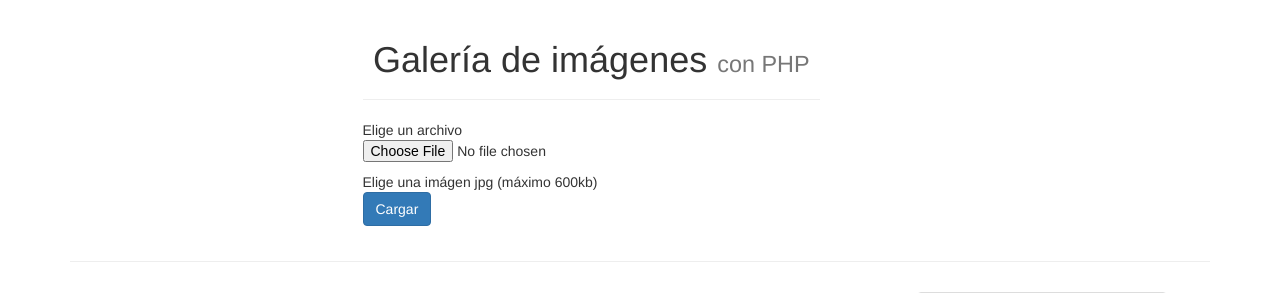
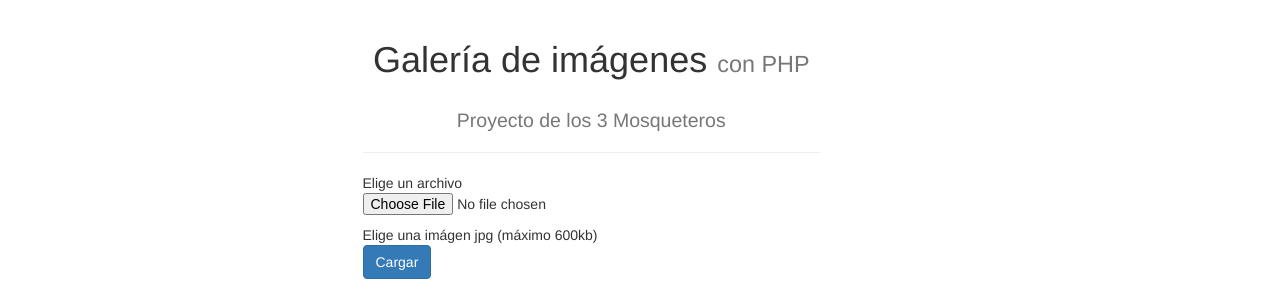
Before and after one commit to NicoDalmas/galeria, a PHP site: page /index.php in a window 1280 px wide. Shown: the top 293 px of the page. Run offline with PHP 8.4, Linux system fonts and the light colour scheme.

Commit message:
Se agrega subtitulo al index.
Se agrega el subtitulo con las lineas
<h2><small>Proyecto de los 3 Mosqueteros</small></h2>

```diff
--- a/index.php
+++ b/index.php
@@ -25,7 +25,7 @@
 		<div class="col-md-5 col-md-offset-3">
 		<div class="page-header text-center">
 		  <h1>Galería de imágenes <small>con PHP</small></h1>
-
+		  <h2><small>Proyecto de los 3 Mosqueteros</small></h2>
 		</div>
 	</div>
 </div>
```
Also changed, not shown: img/monumentoo.jpg (deleted).
